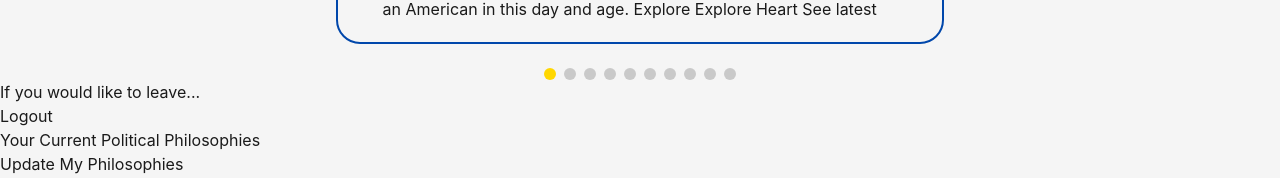
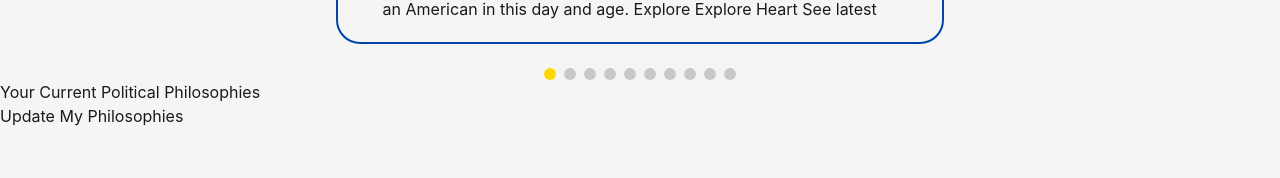
Before and after one commit to SoftChairWingineers/DemocracyOnline, a React app: page /dashboard in a window 1280 px wide. Shown: the part 592-770 px from the top of the page. Built offline with nearby package versions, Linux system fonts and the light colour scheme; no server answers.

Commit message:
Remove logout from Dashboard view

```diff
--- a/src/client/views/Dashboard.jsx
+++ b/src/client/views/Dashboard.jsx
@@ -8,10 +8,6 @@ function Dashboard() {
       <div>
         <HotTopics />
         <NewsBox />
-        <h4>If you would like to leave...</h4>
-        <button>
-          <a href="/logout">Logout</a>
-        </button>
       </div>
       <div>
         <h4>Your Current Political Philosophies</h4>
```
